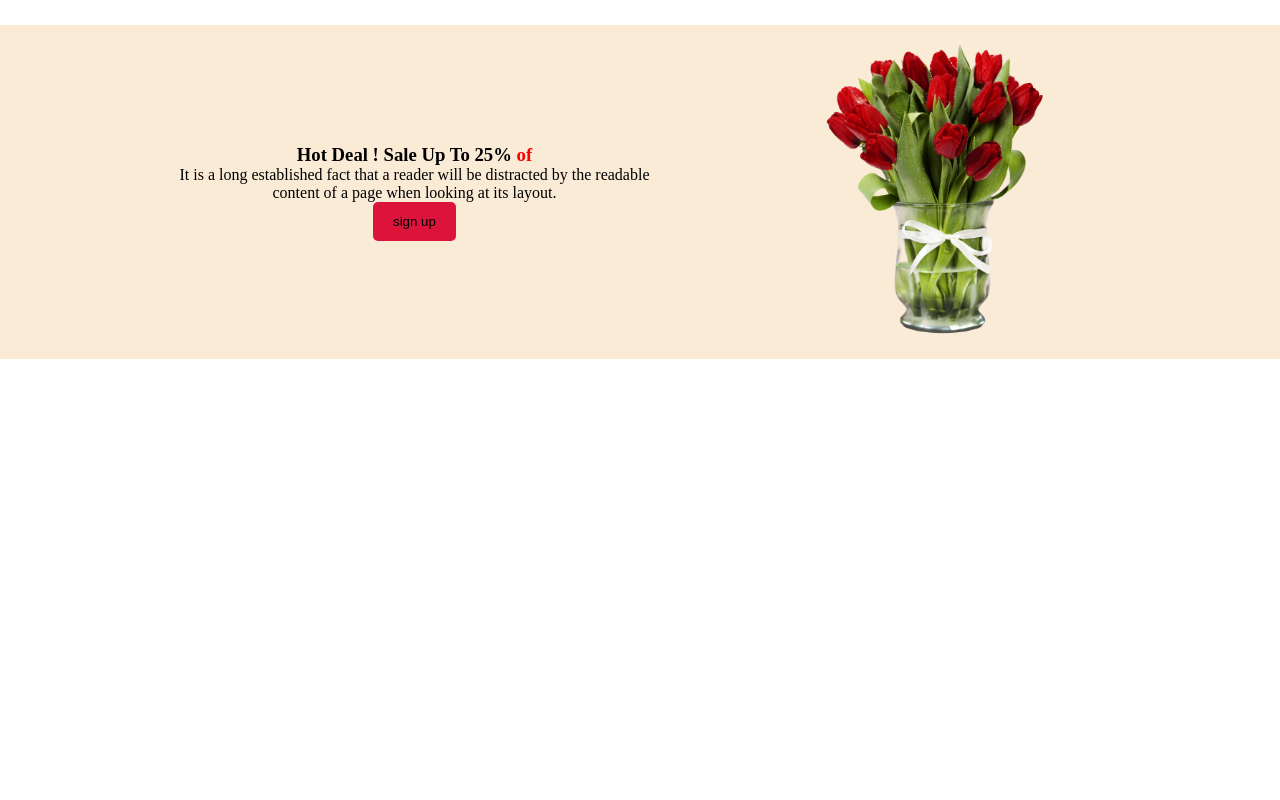
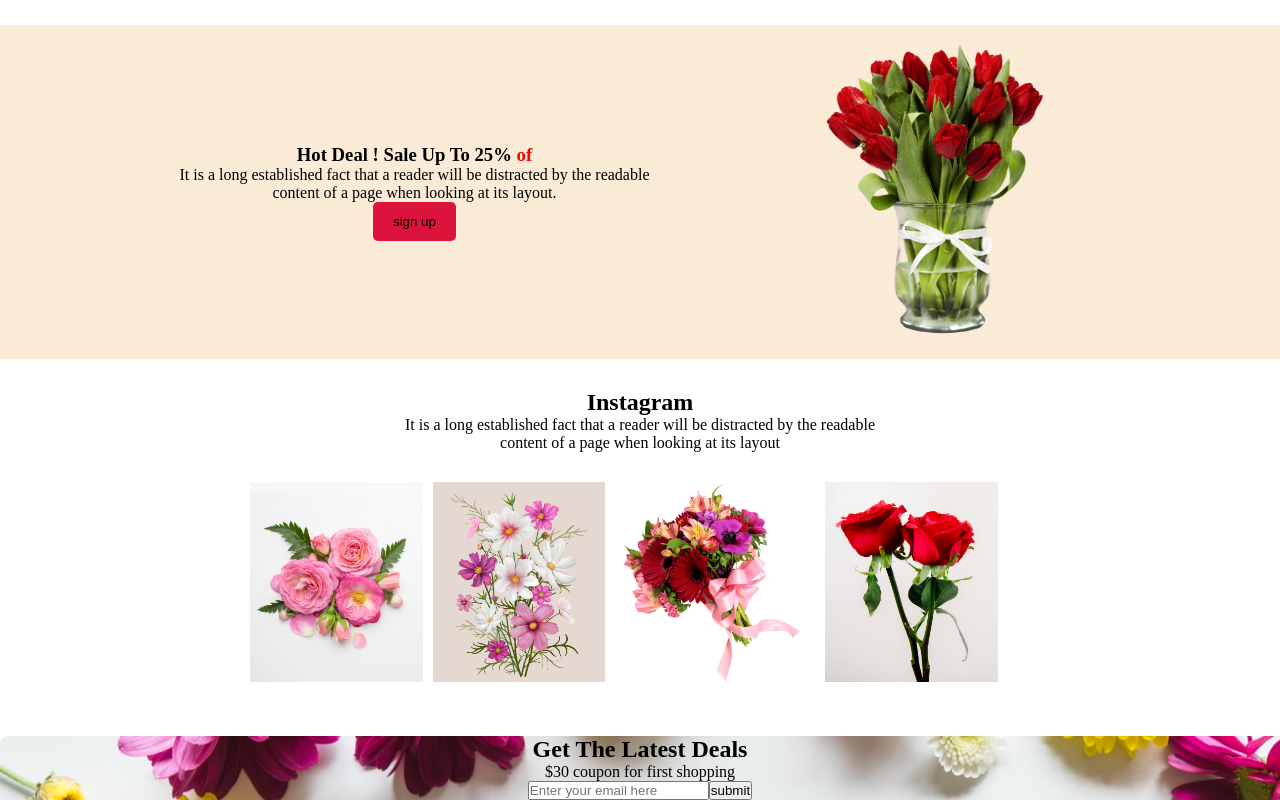
Before and after one commit to Arafath999/my-first-assignment, a plain HTML site: page index.html in a window 1280 px wide. Shown: the part 1065-1865 px from the top of the page. Before the commit the page ends 1424 px from the top, so only its background shows below. Drawn offline with Linux system fonts and the light colour scheme.

Commit message:
added to the design

```diff
--- a/index.html
+++ b/index.html
@@ -60,6 +60,36 @@
 
 
        </div>
+       <div class="insta-text">
+        <h2>Instagram</h2>
+        <p>It is a long established fact that a reader will be distracted by the readable <br>
+            content of a page when looking at its layout</p>
+       </div>
+       <div class="insta-photos">
+        <div class="photo">
+            <img src="./Flower Asset/Flower 01.png" alt="" height="200px"
+            weight="200px"> </div>
+        <div class="photo">
+            <img src="./Flower Asset/Rectangle 4.png" alt="" height="200px"
+            weight="200px">
+        </div>
+        <div class="photo">
+            <img src="./Flower Asset/pngwing 5.png" alt="" height="200px"
+            weight="200px">
+        </div>
+        <div class="photo">
+            <img src="./Flower Asset/Rectangle 6.png" alt="" height="200px"
+            weight="200px">
+        </div>
+
+       </div>
+       <div class="back-image">
+        <div class="back-title">
+            <h2>Get The Latest Deals</h2>
+            <p>$30 coupon for first shopping</p>
+            <input type="email" placeholder="Enter your email here"><button>submit</button>
+        </div>
+       </div>
 
     </header>
     <main>
--- a/style.css
+++ b/style.css
@@ -117,3 +117,37 @@
 .text-des{
     padding-left: 80px;
 }
+.insta-text{
+    text-align: center;
+    align-items: center;
+    margin-top: 30px;
+}
+.insta-photos{
+    align-items: center;
+    text-align: center;
+    display: flex;
+    /* justify-content: space-around; */
+    gap: 10px;
+    margin-top: 30px;
+    padding-left: 250px;
+
+}
+.photo{
+    text-align: center;
+    align-items: center;
+    /* justify-content: space-around; */
+    /* display: flex; */
+    background-size: cover;
+
+}
+.back-image{
+    text-align: center;
+    align-items: center;
+}
+.back-image{
+    background-image:  url('./Flower Asset/Rectangle\ 9.png');
+    margin-top: 50px;
+    /* background-size: 50px; */
+    background-repeat: no-repeat;
+    /* margin: 100vh; */
+}
```
